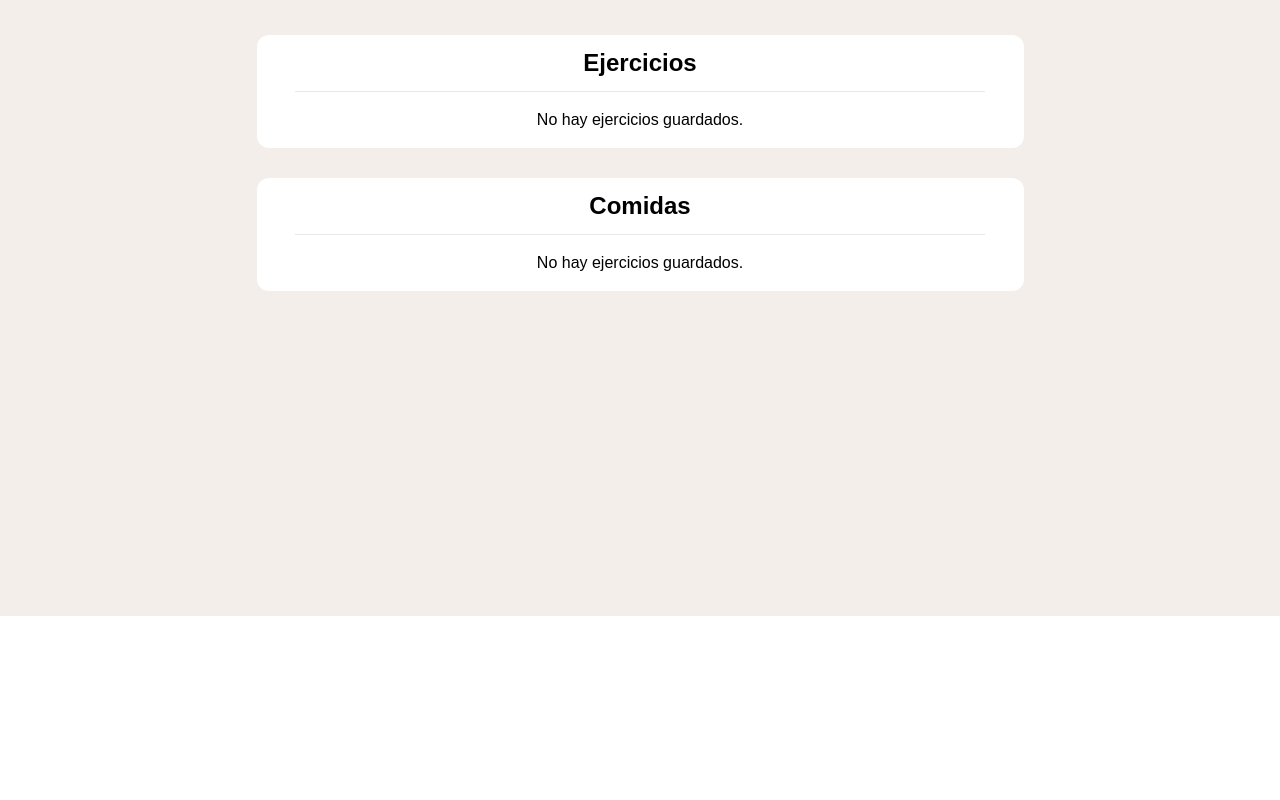
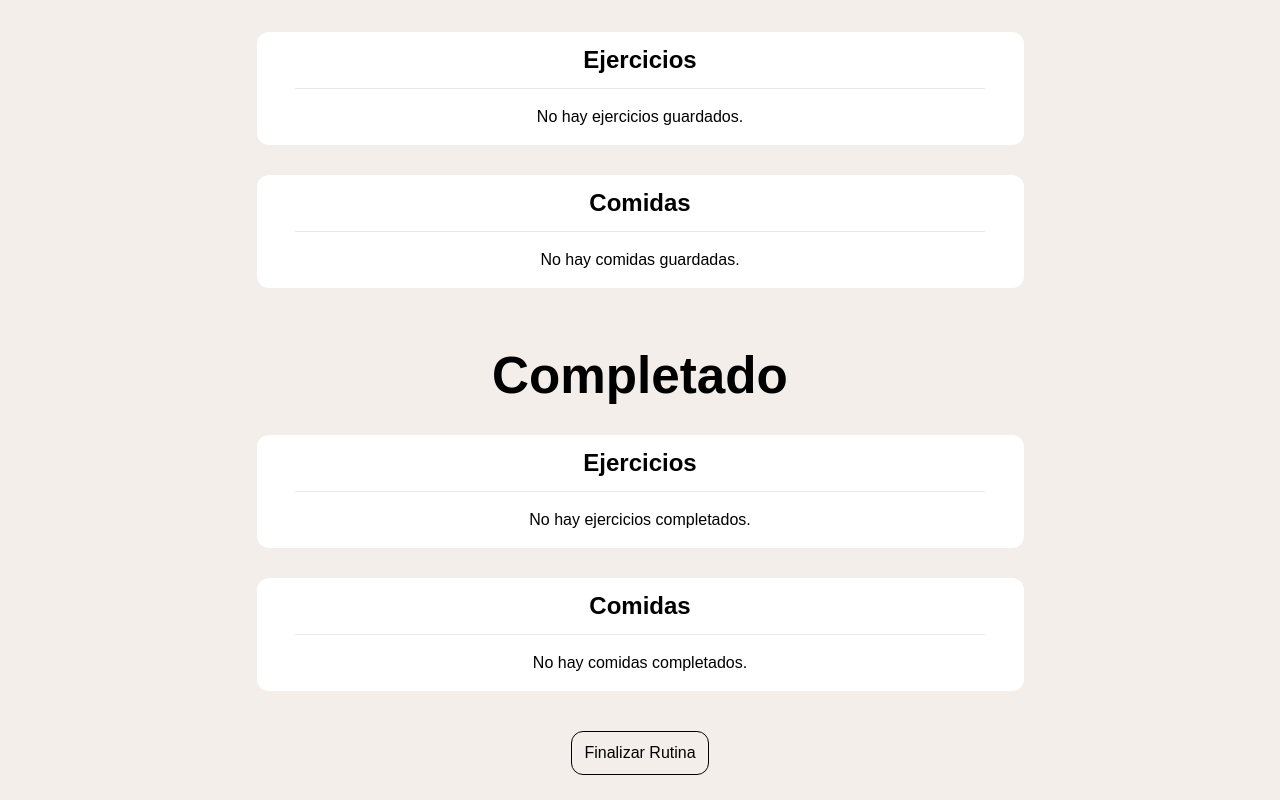
Before and after one commit to Danykeidel03/tfm-front, a React (Vite) app: page /tfm-front/exercises in a window 1280 px wide. Shown: the part 184-984 px from the top of the page. Before the commit the page ends 800 px from the top, so only its background shows below. Built offline with nearby package versions, Linux system fonts and the light colour scheme.

Commit message:
finalizar rutina hecho

```diff
--- a/src/App.css
+++ b/src/App.css
@@ -4,7 +4,6 @@ main,
 #root,
 .main-content,
 .app {
-  height: 100%;
   width: 100%;
   margin: 0;
   background-color: #F3EEEA;
--- a/src/components/CardObj/CardObj.jsx
+++ b/src/components/CardObj/CardObj.jsx
@@ -42,6 +42,36 @@ const CardObj = ({
         }
 
         localStorage.setItem(storageKey, JSON.stringify(arrayObjItems));
+        window.location.reload()
+    };
+
+     const endExercise = () => {
+        if (!userName) {
+            alert("No hay usuario en sesión");
+            return;
+        }
+
+        const safeUserName = userName.toLowerCase().replace(/\s+/g, '_');
+        const keyEjercicios = `${type}s-${safeUserName}`;
+        const keyFinalizados = `${type}s-Finalizados-${safeUserName}`;
+
+        let arrayObjExercisesEnded = [];
+
+        if (localStorage.getItem(keyFinalizados)) {
+            const ejerciciosFinalizados = JSON.parse(localStorage.getItem(keyFinalizados));
+            ejerciciosFinalizados.push({ nombre: nameObj, calorias: calories });
+            arrayObjExercisesEnded = ejerciciosFinalizados;
+            localStorage.removeItem(keyFinalizados);
+        } else {
+            arrayObjExercisesEnded = [{ nombre: nameObj, calorias: calories }];
+        }
+
+        const ejercicios = JSON.parse(localStorage.getItem(keyEjercicios)) || [];
+        const ejerciciosFiltrados = ejercicios.filter(item => item.nombre !== nameObj);
+
+        localStorage.setItem(keyFinalizados, JSON.stringify(arrayObjExercisesEnded));
+        localStorage.setItem(keyEjercicios, JSON.stringify(ejerciciosFiltrados));
+        window.location.reload()
     };
 
     return (
@@ -52,8 +82,8 @@ const CardObj = ({
             <div className='divContentObj'>
                 <span className='nameObj'>{nameObj}</span>
                 <div className='nameInstructions'>
-                    {button ? descriptionObj : `${calories} Calorias`}
-                    {button && <button id={idObj} className='addButton' onClick={addItemStorage}>+</button>}
+                    {button ? descriptionObj : `${calories} Cal`}
+                    {button ? <button id={idObj} className='addButton' onClick={addItemStorage}>+</button> : <button id={idObj} className='addButton' onClick={endExercise}>Finalizar</button>}
                 </div>
             </div>
             {children}
--- a/src/pages/Exercises/Exercises.css
+++ b/src/pages/Exercises/Exercises.css
@@ -7,7 +7,8 @@
     gap: 30px;
 }
 
-.divGetEjercicios {
+.divGetEjercicios,
+.divGetEjerciciosEnded {
     display: flex;
     flex-direction: column;
     justify-content: center;
@@ -38,16 +39,48 @@
     width: 100%;
 }
 
-.content-fitness .divContentObj{
+.content-fitness .divContentObj {
     flex-direction: row;
+    align-items: center;
+    justify-content: space-between;
+    width: 100%;
+    min-height: 48px;
+}
+
+.content-fitness .divContentObj .nameObj {
+    border-right: 1px solid #e8e8e8;
+    padding-right: 20px;
+    font-size: 16px;
+    width: 100%;
+    height: 48px;
+    display: flex;
     align-items: center;
 }
 
-.content-fitness .divContentObj .nameObj{
-    border-right: 1px solid #e8e8e8;
-    padding-right: 20px;
+.main-content .content-fitness h1 {
+    margin: 30px 0 0 0;
 }
 
-.main-content .content-fitness h1{
-    margin: 30px 0 0 0;
+.nameInstructions {
+    font-size: 14px;
+    display: flex;
+    justify-content: center;
+    align-items: center;
+    gap: 15px;
 }
+
+.nameInstructions .addButton {
+    padding: 8px;
+    margin: 0;
+}
+
+.main-content {
+    height: 100%;
+    position: relative;
+    margin-top: 100px;
+    margin-bottom: 25px;
+}
+
+.divGetEjerciciosEnded .addButton{
+    display: none;
+}
--- a/src/pages/Exercises/Exercises.jsx
+++ b/src/pages/Exercises/Exercises.jsx
@@ -2,6 +2,7 @@ import { useState, useEffect } from 'react';
 import './Exercises.css'
 import CardObj from '../../components/CardObj/CardObj';
 import { useAuth } from '../../context/AuthContext';
+import objServices from '../../services/apiObj';
 
 
 const Exercises = () => {
@@ -9,6 +10,9 @@ const Exercises = () => {
     const { userName } = useAuth();
     const [exercises, setExercises] = useState([]);
     const [foods, setFoods] = useState([]);
+    const [exercisesEnded, setExercisesEnded] = useState([]);
+    const [foodsEnded, setFoodsEnded] = useState([]);
+    const safeUserName = userName.toLowerCase().replace(/\s+/g, '_');
 
     useEffect(() => {
         if (!userName) {
@@ -16,7 +20,6 @@ const Exercises = () => {
             return;
         }
 
-        const safeUserName = userName.toLowerCase().replace(/\s+/g, '_');
         const storageKeyExercise = `exercises-${safeUserName}`;
 
         const storedItemsExercises = localStorage.getItem(storageKeyExercise);
@@ -30,8 +33,39 @@ const Exercises = () => {
         if (storedItemsFoods) {
             setFoods(JSON.parse(storedItemsFoods));
         }
+
+        const storageKeyExerciseEnded = `exercises-Finalizados-${safeUserName}`;
+
+        const storedItemsExercisesEnded = localStorage.getItem(storageKeyExerciseEnded);
+        if (storedItemsExercisesEnded) {
+            setExercisesEnded(JSON.parse(storedItemsExercisesEnded));
+        }
+
+        const storageKeyFoodEnded = `foods-Finalizados-${safeUserName}`;
+
+        const storedItemsFoodsEnded = localStorage.getItem(storageKeyFoodEnded);
+        if (storedItemsFoodsEnded) {
+            setFoodsEnded(JSON.parse(storedItemsFoodsEnded));
+        }
     }, [userName]);
 
+    function endRoutine() {
+        let finalCalories = 0;
+        const keyFinalizadosFods = JSON.parse(localStorage.getItem(`foods-Finalizados-${safeUserName}`));
+        const keyFinalizadosExercises = JSON.parse(localStorage.getItem(`exercises-Finalizados-${safeUserName}`));
+        keyFinalizadosExercises.forEach(exercise => {
+            finalCalories += exercise.calorias
+        });
+        keyFinalizadosFods.forEach(food => {
+            finalCalories += food.calorias
+        });
+        const formData = new FormData();
+        formData.append('calories', finalCalories);
+        objServices.endRoutine(formData)
+        localStorage.removeItem(`foods-Finalizados-${safeUserName}`)
+        localStorage.removeItem(`exercises-Finalizados-${safeUserName}`)
+        window.location.reload()
+    }
 
     return (
         <div className='content-fitness'>
@@ -44,6 +78,7 @@ const Exercises = () => {
                             photoLink={exercise.photoName}
                             nameObj={exercise.nombre}
                             calories={exercise.calorias}
+                            type={'exercise'}
                             key={index}
                         />
                     ))
@@ -58,14 +93,49 @@ const Exercises = () => {
                         <CardObj
                             photoLink={exercise.foto}
                             nameObj={exercise.nombre}
+                            type={'food'}
                             calories={exercise.calorias}
                             key={index}
                         />
                     ))
                 ) : (
-                    <p>No hay ejercicios guardados.</p>
+                    <p>No hay comidas guardadas.</p>
                 )}
             </div>
+            <h1>Completado</h1>
+            <div className="divGetEjerciciosEnded">
+                <h3>Ejercicios</h3>
+                {exercisesEnded.length > 0 ? (
+                    exercisesEnded.map((exercise, index) => (
+                        <CardObj
+                            photoLink={exercise.photoName}
+                            nameObj={exercise.nombre}
+                            calories={exercise.calorias}
+                            type={'exercise'}
+                            key={index}
+                        />
+                    ))
+                ) : (
+                    <p>No hay ejercicios completados.</p>
+                )}
+            </div>
+            <div className="divGetEjerciciosEnded">
+                <h3>Comidas</h3>
+                {foodsEnded.length > 0 ? (
+                    foodsEnded.map((exercise, index) => (
+                        <CardObj
+                            photoLink={exercise.foto}
+                            nameObj={exercise.nombre}
+                            type={'food'}
+                            calories={exercise.calorias}
+                            key={index}
+                        />
+                    ))
+                ) : (
+                    <p>No hay comidas completados.</p>
+                )}
+            </div>
+            <button className='finalizarRutina' onClick={endRoutine}>Finalizar Rutina</button>
         </div>
     )
 }
--- a/src/services/apiObj.js
+++ b/src/services/apiObj.js
@@ -13,6 +13,7 @@ const objServices = {
     getFoods: () => api.get(`/food`),
     newExercise: (userExerciseData) => api.post('/exercise', userExerciseData, { headers: { 'Content-Type': 'multipart/form-data' } }),
     newFood: (userFoodData) => api.post('/food', userFoodData, { headers: { 'Content-Type': 'multipart/form-data' } }),
+    endRoutine: (calories) => api.post('/calories', calories)
 }
 
 export default objServices;
```
